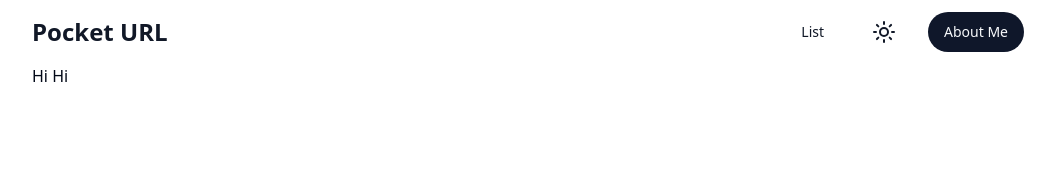
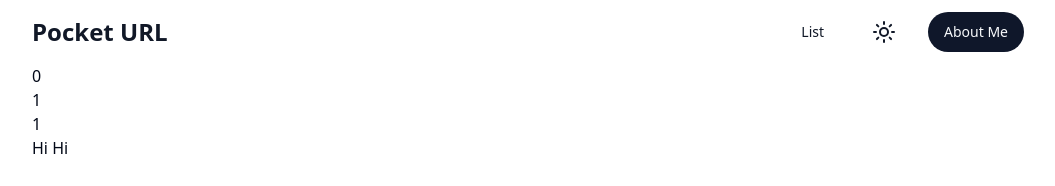
Before and after one commit to ezaz-ahmed/pocket-url, a React (Vite) app: page /edit/1 in a window 1280 px wide. Shown: the top 186 px of the page, without its empty margins (112-1167 px from the left). Built offline with nearby package versions, Linux system fonts and the light colour scheme.

Commit message:
🐛params bug fix

```diff
--- a/src/main.tsx
+++ b/src/main.tsx
@@ -1,4 +1,4 @@
-import React from 'react';
+import { StrictMode } from 'react';
 import ReactDOM from 'react-dom/client';
 import { Route, Switch } from 'wouter';
 
@@ -7,6 +7,7 @@ import Entry from '~/pages/Entry';
 import List from '~/pages/List';
 import Edit from '~/pages/Edit';
 import PageNotFound from '~/pages/404';
+
 import './index.css';
 
 const App = () => {
@@ -16,7 +17,7 @@ const App = () => {
       <Switch>
         <Route path='/' component={Entry} />
         <Route path='/list' component={List} />
-        <Route path='/edit/:id' component={Edit} />
+        <Route path='/edit/:id'>{params => <Edit id={params.id} />}</Route>
         <Route path='/:rest*' component={PageNotFound} />
       </Switch>
     </>
@@ -24,7 +25,7 @@ const App = () => {
 };
 
 ReactDOM.createRoot(document.getElementById('root')!).render(
-  <React.StrictMode>
+  <StrictMode>
     <App />
-  </React.StrictMode>
+  </StrictMode>
 );
--- a/src/pages/Edit.tsx
+++ b/src/pages/Edit.tsx
@@ -1,37 +1,26 @@
 import { useEffect, useState } from 'react';
 import { ShortenedUrl } from '~/lib/types';
-import { Redirect, useRoute } from 'wouter';
 
-const Edit = () => {
+const Edit = ({ id }: { id: string }) => {
   const [urls, setUrls] = useState<ShortenedUrl[]>([]);
-  const [selected, setSelected] = useState<ShortenedUrl>();
 
-  const [match, params] = useRoute('/edit/:id');
-
-  console.log(match, params);
+  const selected = Number(id);
 
   useEffect(() => {
     const savedUrls = localStorage.getItem('shortenedUrls');
 
-    console.log(params);
-
-    if (!params || !params.id) {
-      <Redirect to={'/'} />;
-    }
-
     if (savedUrls) {
       setUrls(JSON.parse(savedUrls));
     }
-
-    console.log(params);
-
-    setSelected(urls[Number(params?.id)]);
   }, []);
 
   return (
     <div className=' wrapper'>
-      <p>{selected?.code}</p>
-      <p>{selected?.full_short_link}</p>
+      <p>{urls.length}</p>
+
+      <p>{selected}</p>
+      <p>{selected}</p>
+      {/* {urls && <p>{urls[selected].code}</p>} */}
 
       <p>Hi Hi</p>
     </div>
```
Also changed, not shown: 1 other file (tests, documents, lock files or other folders).
